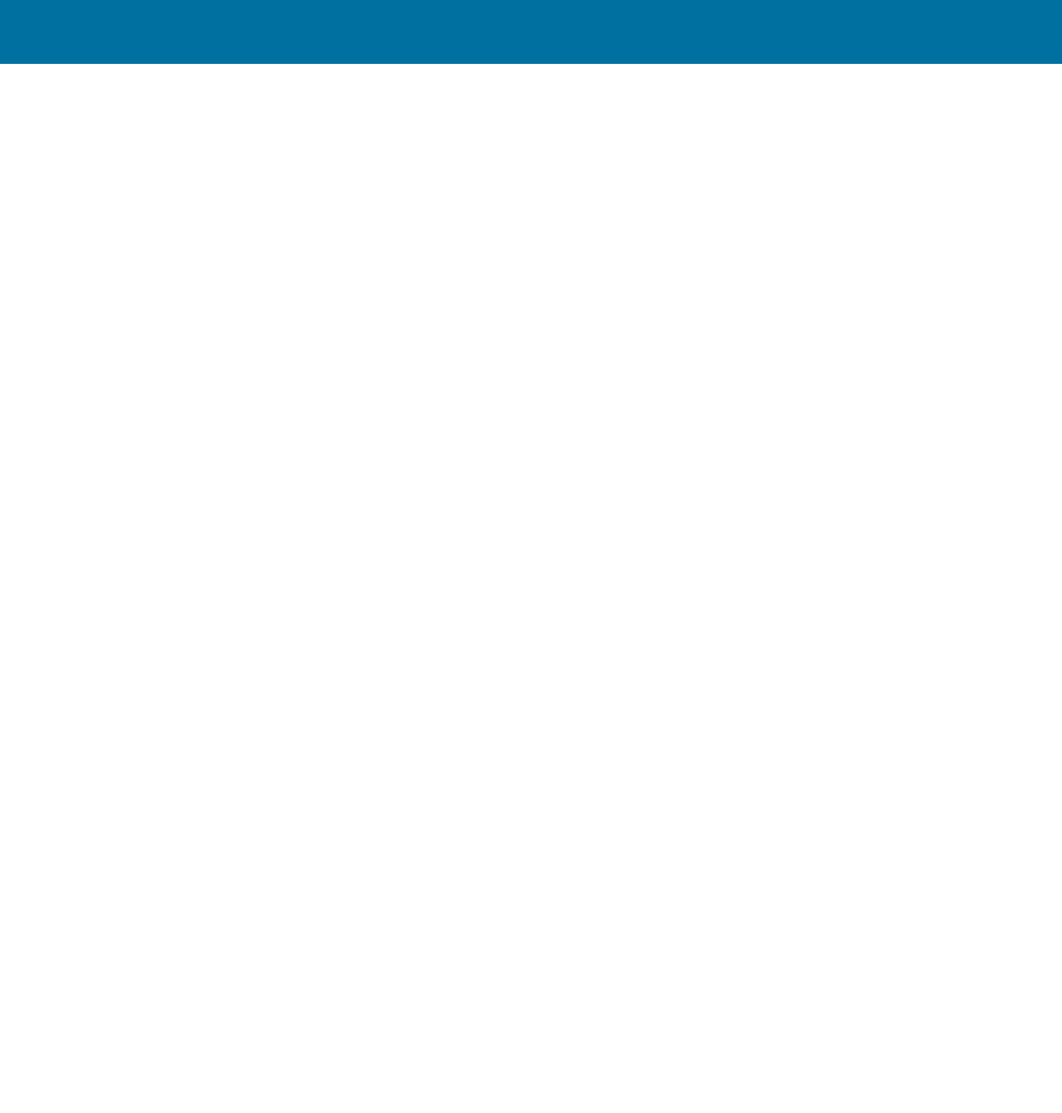
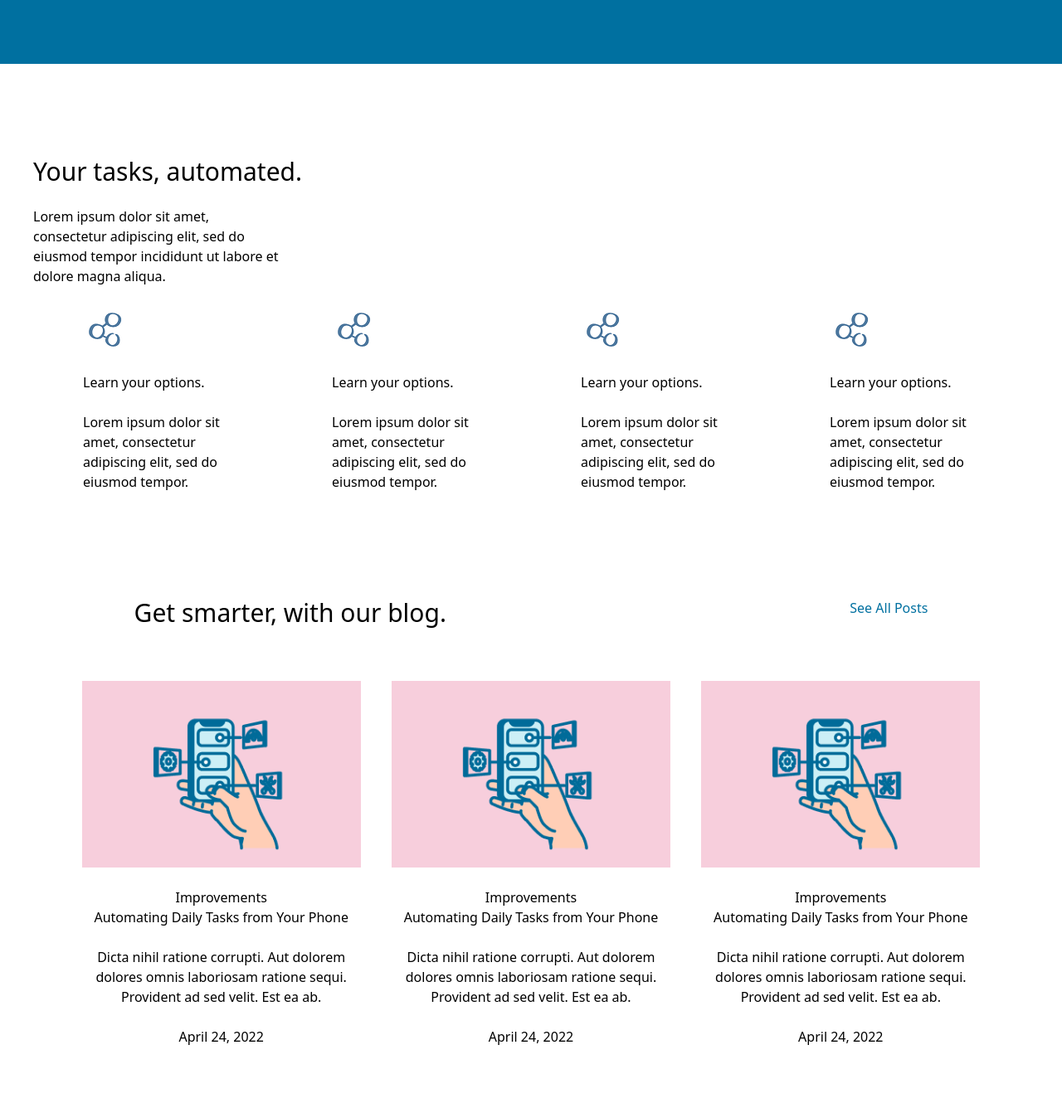
Before and after one commit to naimova609/homework-4, a website: page src/index.html in a window 1280 px wide. Shown: the part 2940-4282 px from the top of the page at 83% size. Before the commit the page ends 3017 px from the top, so only its background shows below. Drawn offline with Linux system fonts and the light colour scheme.

Commit message:
section3

```diff
--- a/src/index.html
+++ b/src/index.html
@@ -118,6 +118,61 @@
             <p>Understand your options</p><br><br>
              <button class="bg-[#0070A0] text-[white] p-4">Book a demo</button>
         </div>
+    </header><br><br><br>
+    <header class="p-10">
+        <h2 class="text-3xl">Your tasks, automated.</h2><br>
+        <p class="md:w-[25%]">Lorem ipsum dolor sit amet, consectetur adipiscing elit, sed do eiusmod tempor incididunt ut labore et dolore magna aliqua.</p><br>
+        <div class="text11 md:flex justify-around items-center block">
+            <div class="text12 md:w-[15%] w-[80%] m-auto md:m-0 text-start">
+                <img src="./Снимок экрана 2022-07-25 в 00.05 1.png" alt=""><br>
+                <h3 class="text2xl">Learn your options.</h3><br>
+                <p>Lorem ipsum dolor sit amet, consectetur adipiscing elit, sed do eiusmod tempor.</p>
+            </div>
+            <div class="text12 md:w-[15%] w-[80%] m-auto md:m-0 text-start">
+                <img src="./Снимок экрана 2022-07-25 в 00.05 1.png" alt=""><br>
+                <h3 class="text2xl">Learn your options.</h3><br>
+                <p>Lorem ipsum dolor sit amet, consectetur adipiscing elit, sed do eiusmod tempor.</p>
+            </div>
+            <div class="text12 md:w-[15%] w-[80%] m-auto md:m-0 text-start">
+                <img src="./Снимок экрана 2022-07-25 в 00.05 1.png" alt=""><br>
+                <h3 class="text2xl">Learn your options.</h3><br>
+                <p>Lorem ipsum dolor sit amet, consectetur adipiscing elit, sed do eiusmod tempor.</p>
+            </div>
+            <div class="text12 md:w-[15%] w-[80%] m-auto md:m-0 text-start">
+                <img src="./Снимок экрана 2022-07-25 в 00.05 1.png" alt=""><br>
+                <h3 class="text2xl">Learn your options.</h3><br>
+                <p>Lorem ipsum dolor sit amet, consectetur adipiscing elit, sed do eiusmod tempor.</p>
+            </div>
+        </div>
+    </header><br><br>
+    <header class="p-10">
+        <div class="text13 md:flex justify-around block text-center">
+            <h2 class="text-3xl">Get smarter, with our blog.</h2><br>
+            <p class="text-[#0070A0]">See All Posts</p>
+        </div><br>
+        <div class="text14 flex justify-around items-center p-10">
+            <div class="text15 md:w-[30%] w-[80%] m-auto md:m-0 text-center">
+                <img src="./IMAGE (41).png" alt="" class="w-[100%] m-auto"><br>
+                <span>Improvements</span><br>
+                <p>Automating Daily Tasks from Your Phone</p><br>
+                <p>Dicta nihil ratione corrupti. Aut dolorem dolores omnis laboriosam ratione sequi. Provident ad sed velit. Est ea ab.</p><br>
+                <p>April 24, 2022</p>
+            </div>
+             <div class="text15 md:w-[30%] w-[80%] m-auto md:m-0 text-center md:block hidden">
+                <img src="./IMAGE (41).png" alt="" class="w-[100%] m-auto"><br>
+                <span>Improvements</span><br>
+                <p>Automating Daily Tasks from Your Phone</p><br>
+                <p>Dicta nihil ratione corrupti. Aut dolorem dolores omnis laboriosam ratione sequi. Provident ad sed velit. Est ea ab.</p><br>
+                <p>April 24, 2022</p>
+            </div>
+            <div class="text15 md:w-[30%] w-[80%] m-auto md:m-0 text-center md:block hidden">
+                <img src="./IMAGE (41).png" alt="" class="w-[100%] m-auto"><br>
+                <span>Improvements</span><br>
+                <p>Automating Daily Tasks from Your Phone</p><br>
+                <p>Dicta nihil ratione corrupti. Aut dolorem dolores omnis laboriosam ratione sequi. Provident ad sed velit. Est ea ab.</p><br>
+                <p>April 24, 2022</p>
+            </div>
+        </div>
     </header>
 </body>
 </html>
```
Also changed, not shown: src/IMAGE (41).png (added), src/Снимок экрана 2022-07-25 в 00.05 1.png (added).
